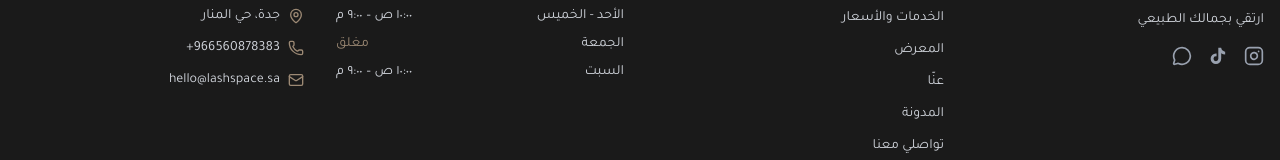
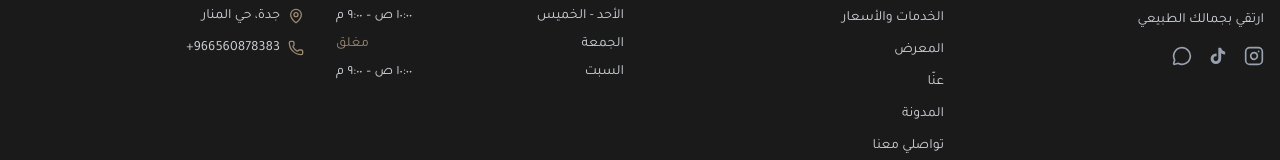
Before and after one commit to mghassanj/lash-space, a Next.js app: page / in a window 1280 px wide. Shown: the part 4582-4742 px from the top of the page. Built offline with nearby package versions, Linux system fonts and the light colour scheme; a web font is replaced by a local one.

Commit message:
chore: remove email from footer and SEO

```diff
--- a/src/components/public/Footer.tsx
+++ b/src/components/public/Footer.tsx
@@ -130,16 +130,7 @@ export function Footer() {
                   {SITE_CONFIG.phone}
                 </a>
               </li>
-              <li className="flex items-center gap-2">
-                <Mail className="h-4 w-4 flex-shrink-0 text-[#9C8974]" />
-                <a
-                  href={`mailto:${SITE_CONFIG.email}`}
-                  className="transition-colors hover:text-[#9C8974]"
-                  dir="ltr"
-                >
-                  {SITE_CONFIG.email}
-                </a>
-              </li>
+              {/* Email removed */}
             </ul>
           </div>
         </div>
--- a/src/lib/seo.ts
+++ b/src/lib/seo.ts
@@ -61,7 +61,7 @@ export function generateLocalBusinessJsonLd() {
     description: SITE_CONFIG.description,
     url: SITE_CONFIG.url,
     telephone: SITE_CONFIG.phone,
-    email: SITE_CONFIG.email,
+    // email removed
     address: {
       "@type": "PostalAddress",
       streetAddress: "Al-Manar",
```
